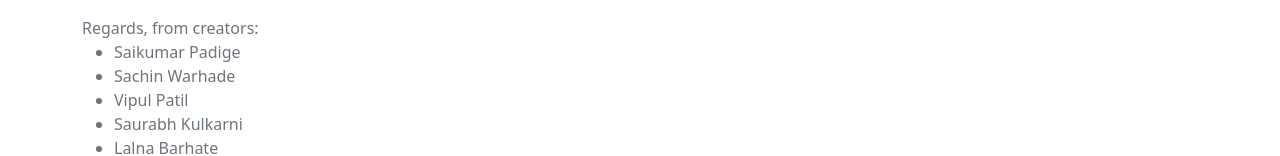
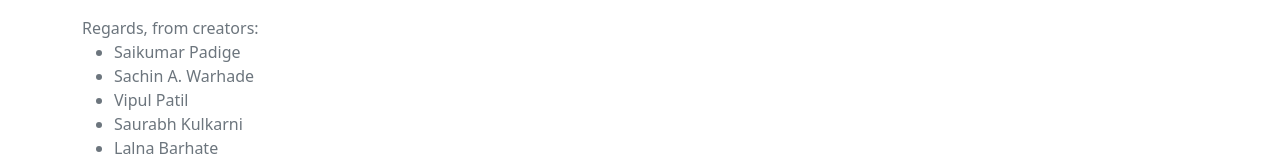
Before and after one commit to Sachin-Warhade/Connect-To-Care, a React (Create React App) app in the folder connect-to-care-frontend/: page /About in a window 1280 px wide. Shown: the part 218-374 px from the top of the page. Built offline with nearby package versions, Linux system fonts and the light colour scheme.

Commit message:
commit 2 from HANUMANT

```diff
--- a/connect-to-care-frontend/src/components/About.js
+++ b/connect-to-care-frontend/src/components/About.js
@@ -20,7 +20,7 @@ const About = () => {
           Regards, from creators:
           <ul>
             <li>Saikumar Padige</li>
-            <li>Sachin Warhade</li>
+            <li>Sachin A. Warhade</li>
             <li>Vipul Patil</li>
             <li>Saurabh Kulkarni</li>
             <li>Lalna Barhate</li>
```
